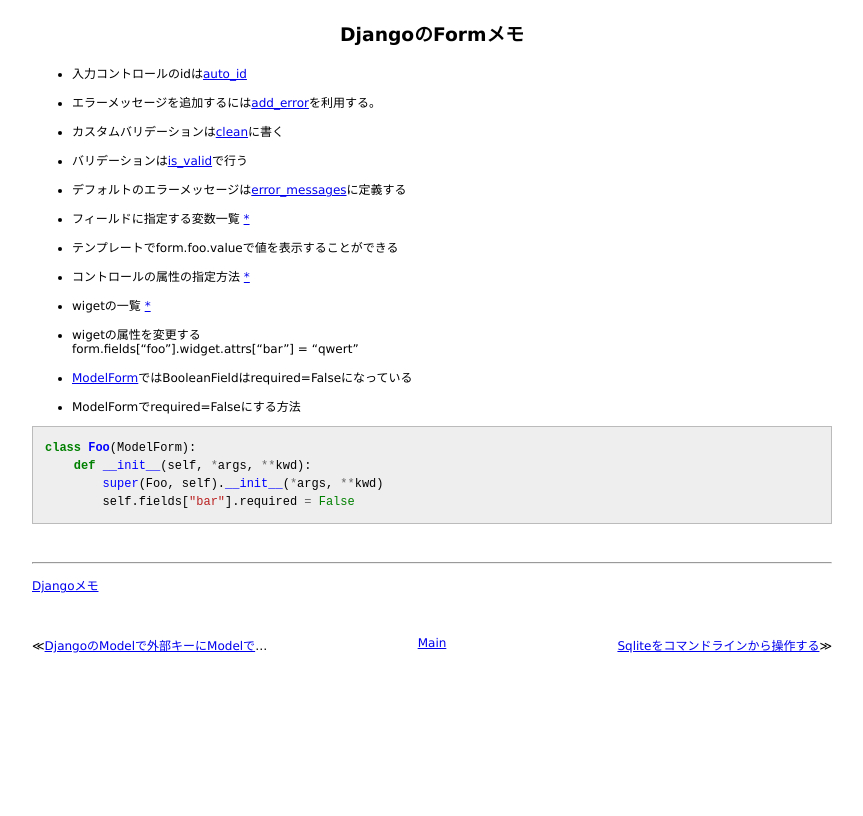
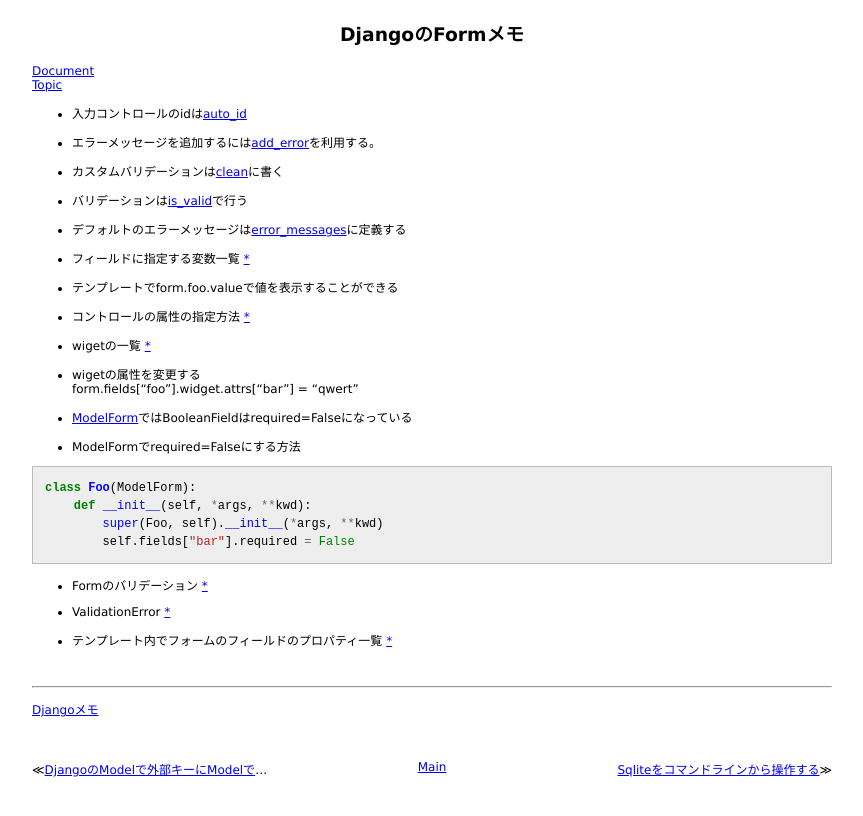
Before and after one commit to 38elements/38elements.github.com, a Jekyll site: the page built from _posts/2014-12-02-django-forms.md, in a window 1280 px wide. Shown: the top 816 px of the page, without its empty margins (208-1071 px from the left). Built offline with Jekyll 4.4.1, drawn with Linux system fonts in a browser that asks for light colours.

Commit message:
Update 2014-12-02-django-forms.md

```diff
--- a/_posts/2014-12-02-django-forms.md
+++ b/_posts/2014-12-02-django-forms.md
@@ -2,6 +2,9 @@
 layout: posts
 title: DjangoのFormメモ
 ---
+[Document](https://docs.djangoproject.com/ja/1.9/ref/forms/)
+[Topic](https://docs.djangoproject.com/ja/1.9/topics/forms/)
+
 * 入力コントロールのidは[auto_id](https://docs.djangoproject.com/en/stable/ref/forms/api/#django.forms.Form.auto_id)
 
 * エラーメッセージを追加するには[add_error](https://docs.djangoproject.com/en/stable/ref/forms/api/#django.forms.Form.add_error)を利用する。
@@ -33,6 +36,13 @@ class Foo(ModelForm):
         self.fields["bar"].required = False
 {% endhighlight %}
 
+* Formのバリデーション [\*](https://docs.djangoproject.com/ja/1.9/ref/forms/validation/)
+
+* ValidationError [\*](https://docs.djangoproject.com/en/stable/ref/exceptions/#validationerror)
+
+* テンプレート内でフォームのフィールドのプロパティ一覧 [\*](https://docs.djangoproject.com/ja/stable/topics/forms/#looping-over-the-form-s-fields)
+
+
 <br/>
 <hr/>
 [Djangoメモ](/2014/12/04/django.html)
```
